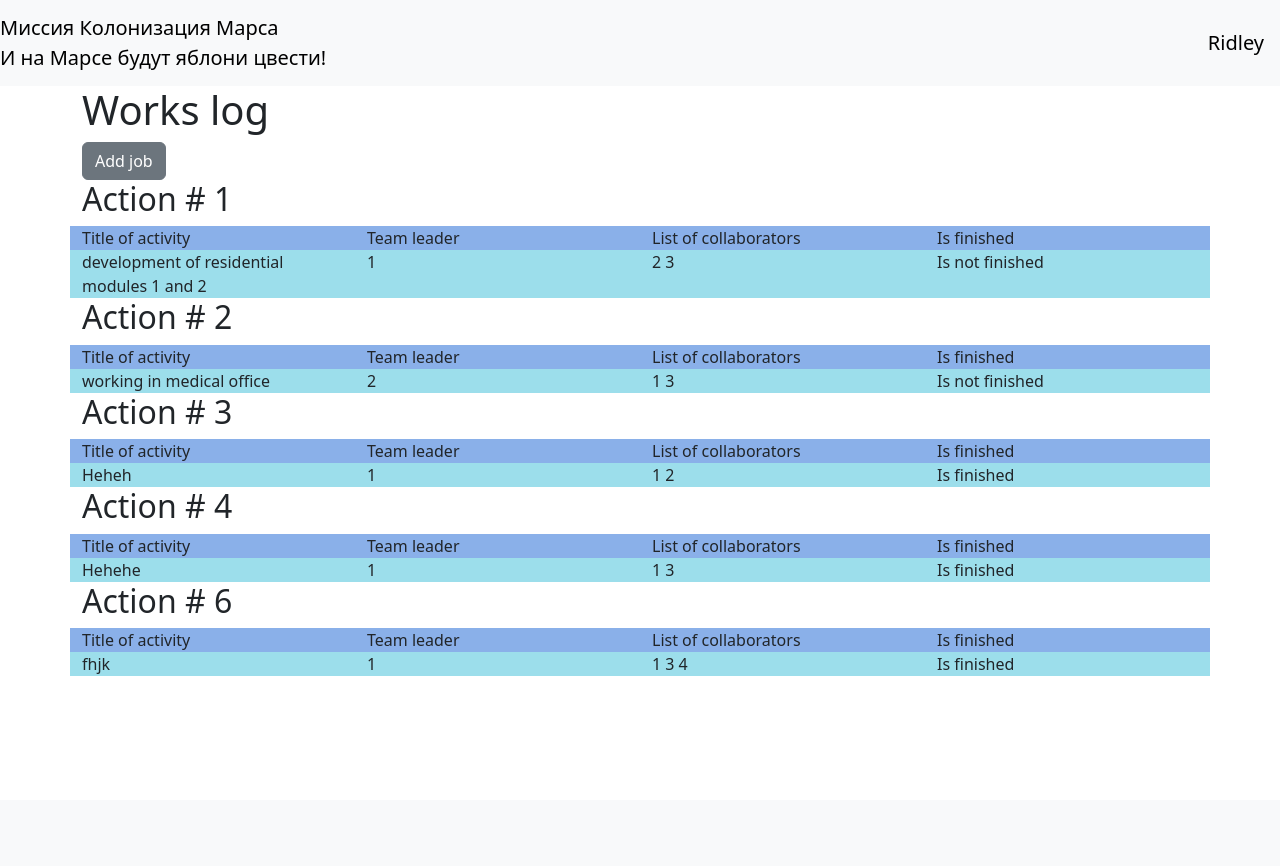
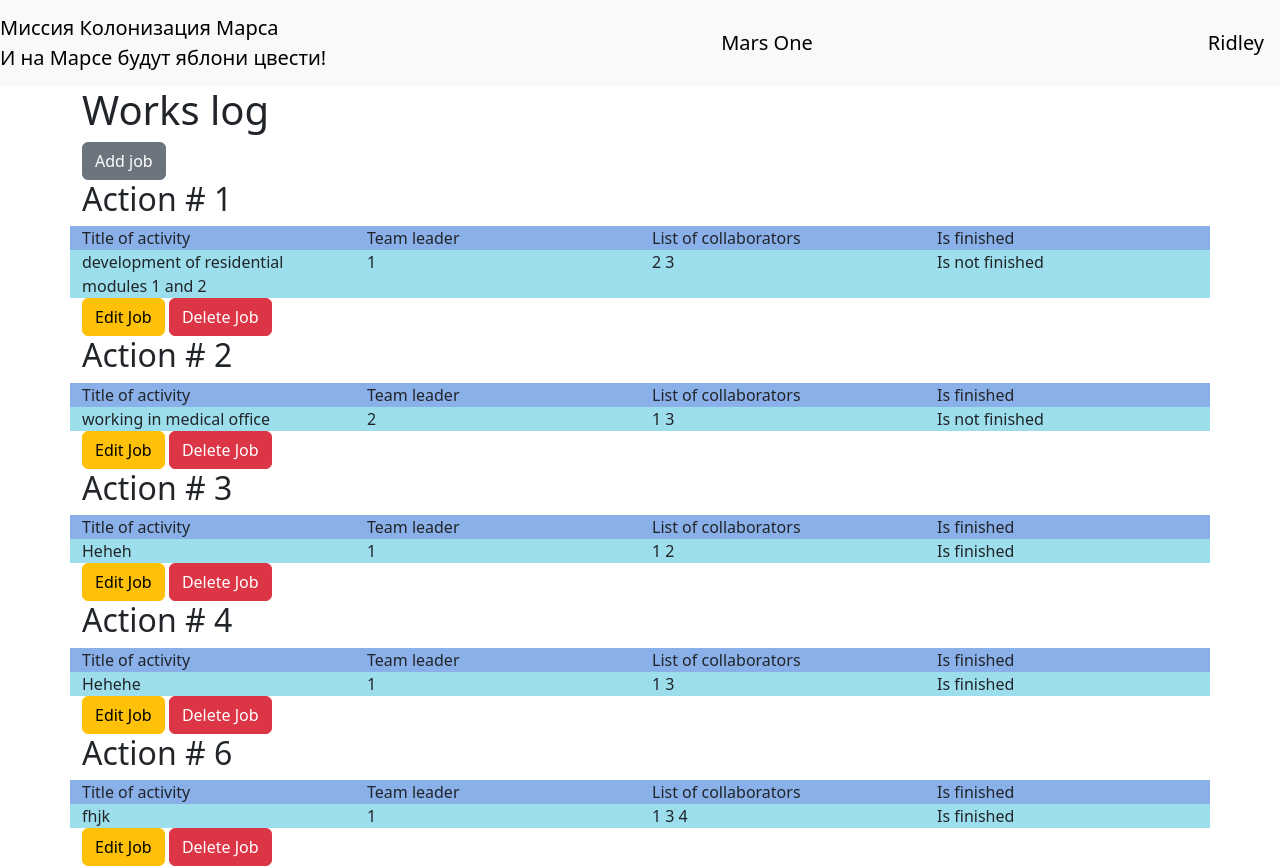
Before and after one commit to okumuralapis/html_web, a Flask app: page / in a window 1280 px wide. Before the commit the page ends 676 px from the top, so only its background shows below. Run offline with Flask 3, Linux system fonts and the light colour scheme; a user stored in the database is signed in; data comes from the database, SQL or seed files in the repository; both versions use the stored data as it was after the commit.

Commit message:
Удаление работы (обработчик)

```diff
--- a/main.py
+++ b/main.py
@@ -107,7 +107,7 @@ def add_job():
 
 @app.route('/job/<int:id>', methods=['GET', 'POST'])
 @login_required
-def edit_news(id):
+def edit_job(id):
     form = RegisterForm_job()
     if request.method == "GET":
         db_sess = db_session.create_session()
@@ -141,5 +141,20 @@ def edit_news(id):
                            form=form)
 
 
+@app.route('/job_delete/<int:id>', methods=['GET', 'POST'])
+@login_required
+def job_delete(id):
+    db_sess = db_session.create_session()
+    jobs = db_sess.query(Job).filter(Job.id == id,
+                                     Job.user == current_user
+                                     ).first()
+    if jobs:
+        db_sess.delete(jobs)
+        db_sess.commit()
+    else:
+        abort(404)
+    return redirect('/')
+
+
 if __name__ == '__main__':
     main()
--- a/templates/base.html
+++ b/templates/base.html
@@ -18,6 +18,7 @@
 <header>
     <nav class="navbar navbar-light bg-light">
         <a class="navbar-brand" href="#">Миссия Колонизация Марса<br>И на Марсе будут яблони цвести!</a>
+        <a class="navbar-brand" href="#">Mars One</a>
         {% if current_user.is_authenticated %}
         <a class="navbar-brand" href="/logout">{{ current_user.name }}</a>
         {% else %}
--- a/templates/index.html
+++ b/templates/index.html
@@ -23,12 +23,16 @@
     <div class="col-6 col-sm-3">Is not finished</div>
     {% endif %}
 </div>
-{% if current_user.is_authenticated and current_user == item.job %}
-    <div>
-        <a href="/job/{{ item.id }}" class="btn btn-warning">
-            Change
-        </a>
-    </div>
+{% if current_user.is_authenticated and (current_user.id == item.Job.team_leader or current_user.id == 1) %}
+<div>
+    <a href="/job/{{ item.Job.id }}" class="btn btn-warning">
+        Edit Job
+    </a>
+    <a href="/job_delete/{{ item.Job.id }}" class="btn btn-danger">
+        Delete Job
+    </a>
+
+</div>
 {% endif %}
 {% endfor %}
 {% endblock %}
```
Also changed, not shown: db/users.db.
